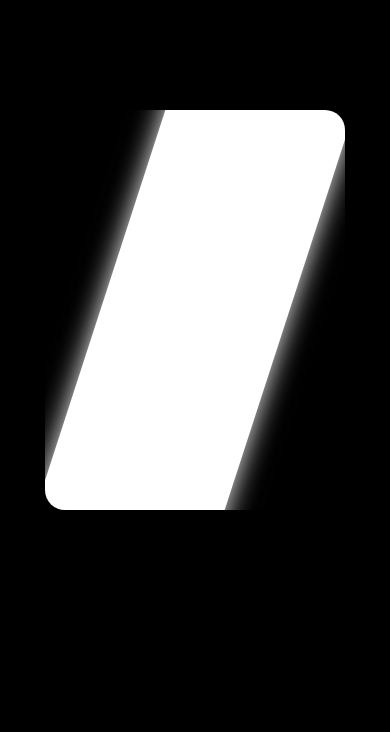
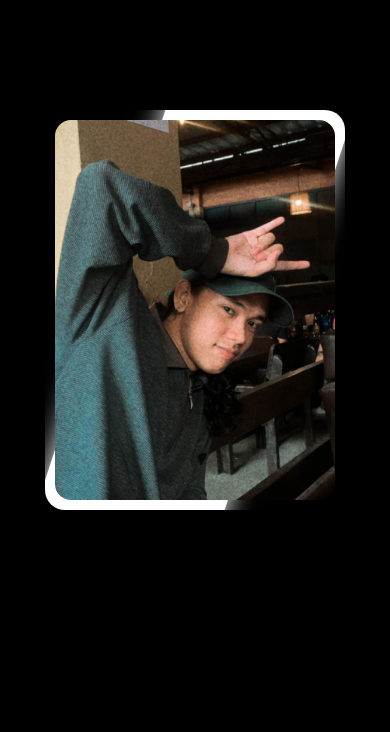
Before and after one commit to Alimangoes/badsheek, a plain HTML site: page index.html in a window 390 px wide. Shown: the part 112-844 px from the top of the page. Drawn offline with Linux system fonts and the light colour scheme; the site is published under a folder, as on GitHub Pages, so addresses that start at the root find nothing.

Commit message:
Update style.css

```diff
--- a/css/style.css
+++ b/css/style.css
@@ -382,7 +382,7 @@ header.sticky .bar{
       content: '';
       position: absolute;
       inset: 10px;
-      background-image: url(/images/pogi.jpg);
+      background-image: url(../images/pogi.jpg);
       background-size: cover;
       background-position: center;
       background-repeat: no-repeat;
```
